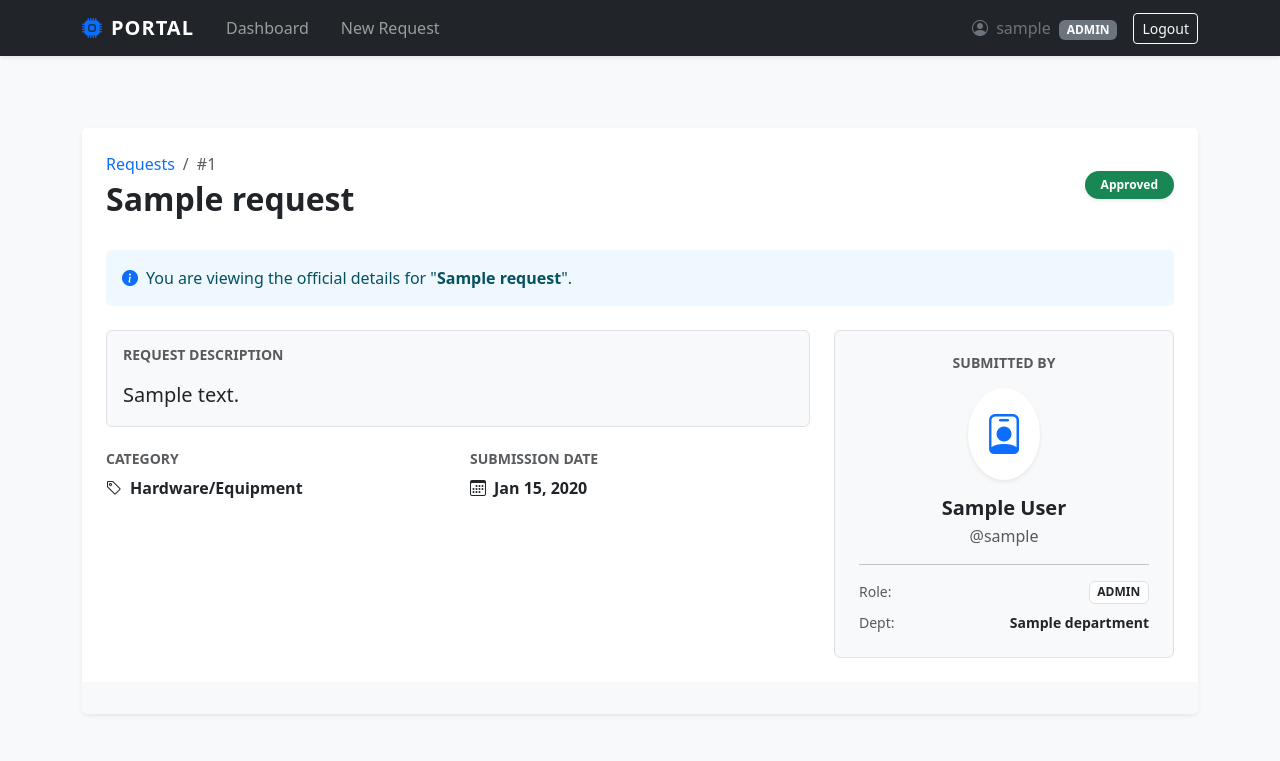
After one commit to NathanaelAS/company-portal, a Django app: page /request-details/1/ in a window 1280 px wide. The commit adds this page. Shown: the top 761 px of the page. Run offline with Django 5.2, Linux system fonts and the light colour scheme; a user stored in the database is signed in; tables that the repository leaves empty hold one stand-in row (values such as "Sample post"); some libraries are stand-ins or nearby versions.

Commit message:
Created Request Details Page to view extra details

```diff
--- a/portal/templates/portal/base.html
+++ b/portal/templates/portal/base.html
@@ -78,5 +78,7 @@
     </main>
 
     <script src="https://cdn.jsdelivr.net/npm/bootstrap@5.3.0/dist/js/bootstrap.bundle.min.js"></script>
+    <script type="text/javascript" src="https://cdnjs.cloudflare.com/ajax/libs/mdb-ui-kit/8.1.0/mdb.umd.min.js">
+</script>
 </body>
 </html>
--- /dev/null
+++ b/portal/templates/portal/request_details.html
@@ -0,0 +1,102 @@
+{% extends 'portal/base.html' %}
+{% block title%}Request Details: {{ req.title }}{% endblock %}
+{% block content %}
+    <div class="container py-5">
+        <div class="card shadow-sm border-0">
+
+            <div class="card-header bg-white border-0 pt-4 px-4">
+                <div class="d-flex justify-content-between align-items-center">
+                    <div>
+                        <nav aria-label="breadcrumb">
+                            <ol class="breadcrumb mb-1">
+                                <li class="breadcrumb-item"><a href="{% url 'user-home' %}" class="text-decoration-none">Requests</a></li>
+                                <li class="breadcrumb-item active">#{{ req.id }}</li>
+                            </ol>
+                        </nav>
+                        <h2 class="fw-bold text-dark mb-0">{{ req.title }}</h2>
+                    </div>
+                    <span class="badge rounded-pill p-2 px-3
+                        {% if req.status == 'PENDING' %} bg-warning text-dark
+                        {% elif req.status == 'APPROVED' %} bg-success
+                        {% else %} bg-danger
+                        {% endif %} shadow-sm">
+                        {{ req.get_status_display }}
+                    </span>
+                </div>
+            </div>
+
+            <div class="card-body p-4">
+                <div class="alert alert-info border-0 shadow-none mb-4 d-flex align-items-center" style="background-color: #f0f8ff;">
+                    <i class="bi bi-info-circle-fill me-2 text-primary"></i>
+                    <div>
+                        You are viewing the official details for "<strong>{{ req.title }}</strong>".
+                    </div>
+                </div>
+
+                <div class="row g-4">
+                    <div class="col-lg-8">
+                        <div class="p-3 border rounded bg-light mb-4">
+                            <h6 class="text-uppercase text-muted fw-bold small mb-3">Request Description</h6>
+                            <p class="lead mb-0">{{ req.description }}</p>
+                        </div>
+
+                        <div class="row">
+                            <div class="col-sm-6">
+                                <h6 class="text-muted small text-uppercase fw-bold">Category</h6>
+                                <p class="fw-bold"><i class="bi bi-tag me-2"></i>{{ req.get_category_display }}</p>
+                            </div>
+                            <div class="col-sm-6">
+                                <h6 class="text-muted small text-uppercase fw-bold">Submission Date</h6>
+                                <p class="fw-bold"><i class="bi bi-calendar3 me-2"></i>{{ req.created_at|date:"M d, Y" }}</p>
+                            </div>
+                        </div>
+                    </div>
+
+                    <div class="col-lg-4">
+                        <div class="card border shadow-0 bg-light">
+                            <div class="card-body text-center p-4">
+                                <h6 class="text-muted small text-uppercase fw-bold mb-3">Submitted By</h6>
+                                <div class="bg-white d-inline-block rounded-circle shadow-sm p-3 mb-3">
+                                    <i class="bi bi-person-badge text-primary" style="font-size: 2.5rem;"></i>
+                                </div>
+                                <h5 class="mb-1 fw-bold">{{ profile.user.get_full_name|default:profile.user.username }}</h5>
+                                <p class="text-muted mb-3">@{{ profile.user.username }}</p>
+
+                                <hr class="my-3">
+
+                                <div class="text-start">
+                                    <div class="d-flex justify-content-between mb-2">
+                                        <span class="text-muted small">Role:</span>
+                                        <span class="badge bg-white text-dark border shadow-none">{{ profile.role }}</span>
+                                    </div>
+                                    <div class="d-flex justify-content-between">
+                                        <span class="text-muted small">Dept:</span>
+                                        <span class="fw-bold small">{{ profile.department }}</span>
+                                    </div>
+                                </div>
+                            </div>
+                        </div>
+                    </div>
+                </div>
+            </div>
+
+            <div class="card-footer bg-light border-0 p-3 text-end">
+                <!-- <small>Debug: User ID is {{ user.id }} | Req User ID is {{ req.employee.id }} | Role is {{ user.employeeprofile.role }}</small> -->
+                {% if user.employeeprofile.role|lower == 'manager' and req.status == 'PENDING' %}
+                    <button class="btn btn-success btn-rounded px-4">Approve</button>
+                    <button class="btn btn-danger btn-rounded px-4">Deny</button>
+                {% endif %}
+
+                <!-- if manager and is the user that created the request being viewed -->
+                {% if user.employeeprofile.role|lower == 'manager' and user.id == req.employee.id %}
+                    <span class="text-muted mx-2">|</span>
+                {% endif %}
+
+                {% if user.id == req.employee.id and req.status == 'PENDING' %}
+                    <button class="btn btn-primary btn-rounded px-4" data-mdb-ripple-init>Edit Request</button>
+                    <button class="btn btn-danger btn-rounded px-4">Delete</button>
+                {% endif %}
+            </div>
+        </div>
+    </div>
+{% endblock %}
--- a/portal/urls.py
+++ b/portal/urls.py
@@ -9,4 +9,6 @@ urlpatterns = [
     path('update-status/<int:pk>/<str:new_status>/', views.update_status_view, name='update-status'),
 
     path('delete-request/<int:pk>/', views.delete_request_view, name='delete-request'),
+
+    path('request-details/<int:pk>/', views.request_details_view, name='request-details'),
 ]
--- a/portal/views.py
+++ b/portal/views.py
@@ -64,3 +64,15 @@ def delete_request_view(request, pk):
         messages.error(request, 'You cannot delete a request that has already been processed.')
 
     return redirect('user-home')
+
+@login_required
+def request_details_view(request, pk):
+    req = get_object_or_404(Request, pk=pk)
+
+
+    context = {
+        'req': req,
+        'profile': req.employee.employeeprofile
+    }
+
+    return render(request, 'portal/request_details.html', context)
```
Also changed, not shown: portal/templates/portal/dashboard.html (+7 -2 lines), portal/signals.py (added).
